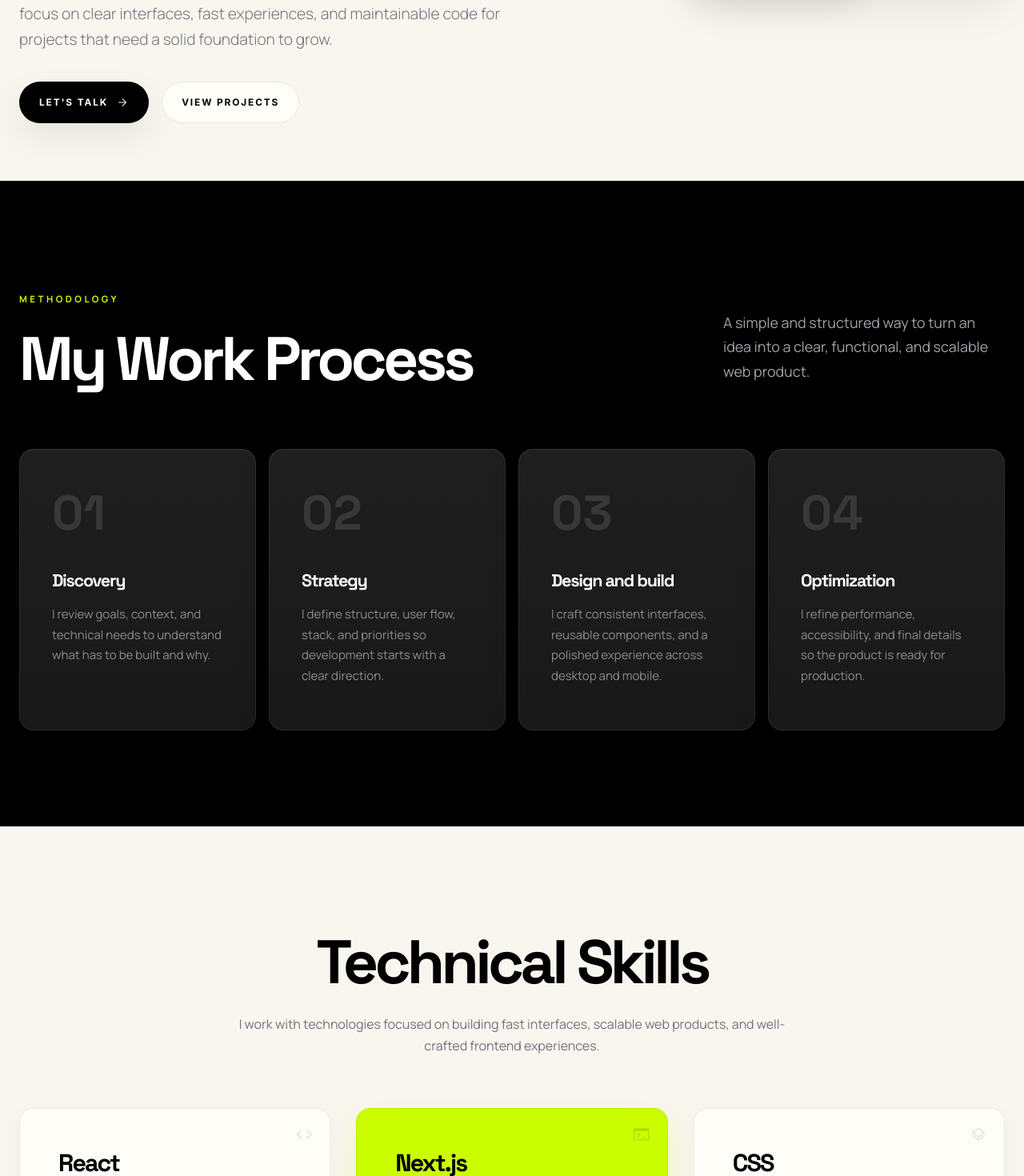
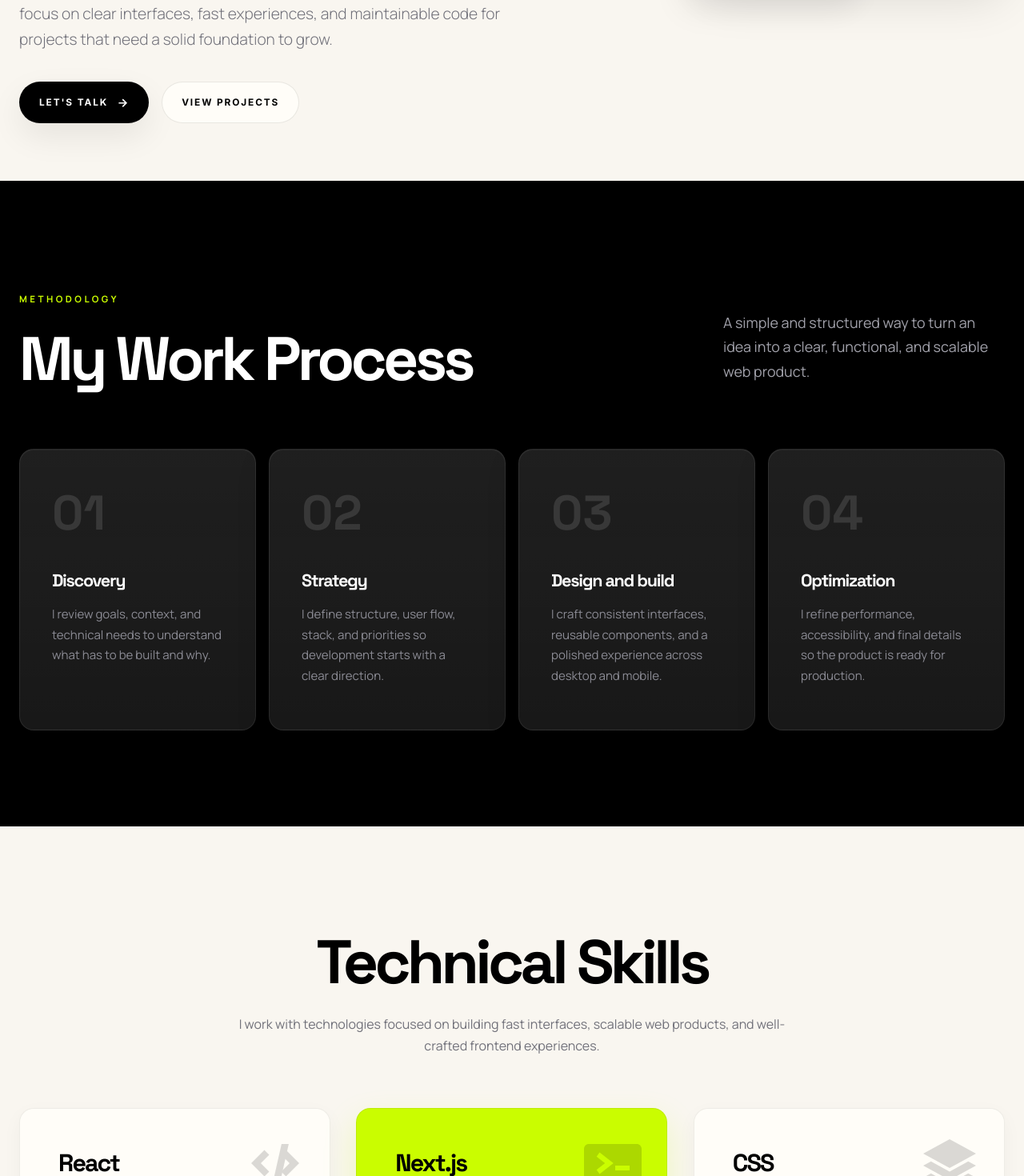
Before and after one commit to ezeGallardoo/portafolio, a Next.js app: page /en in a window 1280 px wide. Shown: the part 820-2290 px from the top of the page at 80% size. Built offline with nearby package versions, Linux system fonts and the light colour scheme.

Commit message:
perf: raise the lighthouse score

```diff
--- a/app/globals.css
+++ b/app/globals.css
@@ -33,22 +33,6 @@ body {
   color: var(--text);
   background: var(--bg);
   font-family: var(--font-body), sans-serif;
-}
-
-.material-symbols-outlined {
-  font-family: "Material Symbols Outlined";
-  font-style: normal;
-  font-weight: 400;
-  speak: none;
-  display: inline-block;
-  font-variation-settings: "FILL" 0, "wght" 300, "GRAD" 0, "opsz" 24;
-  line-height: 1;
-  letter-spacing: normal;
-  text-transform: none;
-  white-space: nowrap;
-  word-wrap: normal;
-  direction: ltr;
-  -webkit-font-smoothing: antialiased;
 }
 
 a {
@@ -213,17 +197,32 @@ button:focus-visible {
   box-shadow: 0 16px 40px rgba(0, 0, 0, 0.08);
 }
 
-.button--primary .material-symbols-outlined {
-  font-size: 1rem;
-  transition: transform 180ms ease;
-}
-
 .button--primary:hover {
   background: var(--primary);
 }
 
-.button--primary:hover .material-symbols-outlined {
+.button--primary:hover .button__icon {
   transform: translateX(2px);
+}
+
+.button__icon {
+  width: 1rem;
+  height: 1rem;
+  display: inline-flex;
+  align-items: center;
+  justify-content: center;
+  transition: transform 180ms ease;
+}
+
+.button__icon svg {
+  width: 100%;
+  height: 100%;
+  display: block;
+}
+
+.button__icon--inline {
+  width: 0.95rem;
+  height: 0.95rem;
 }
 
 .button--ghost {
@@ -585,14 +584,23 @@ button:focus-visible {
   position: absolute;
   top: 20px;
   right: 20px;
+  width: 96px;
+  height: 96px;
+  display: inline-flex;
+  align-items: center;
+  justify-content: center;
   opacity: 0.14;
-  font-size: 96px;
-  font-variation-settings: "FILL" 0, "wght" 300, "GRAD" 0, "opsz" 48;
   line-height: 1;
   pointer-events: none;
   transition: opacity 220ms ease;
   color: currentColor;
   z-index: 0;
+}
+
+.skill-card__icon svg {
+  width: 100%;
+  height: 100%;
+  display: block;
 }
 
 .skill-card h3 {
@@ -796,10 +804,6 @@ button:focus-visible {
   color: #ffffff;
 }
 
-.project-card__arrow .material-symbols-outlined {
-  font-size: 1rem;
-}
-
 .section-heading--projects {
   align-items: flex-start;
 }
@@ -918,12 +922,10 @@ button:focus-visible {
   flex: 0 0 1.25rem;
 }
 
-.cta__social-icon svg,
-.cta__social-icon .material-symbols-outlined {
+.cta__social-icon svg {
   display: block;
   width: 1.25rem;
   height: 1.25rem;
-  font-size: 1.25rem;
 }
 
 .cta__social span:last-child {
--- a/app/layout.tsx
+++ b/app/layout.tsx
@@ -47,12 +47,6 @@ export default async function RootLayout({
 
   return (
     <html lang={locale}>
-      <head>
-        <link
-          rel="stylesheet"
-          href="https://fonts.googleapis.com/css2?family=Material+Symbols+Outlined:wght,FILL@100..700,0..1&display=swap"
-        />
-      </head>
       <body className={`${displayFont.variable} ${bodyFont.variable} ${labelFont.variable}`}>
         {children}
       </body>
--- /dev/null
+++ b/components/portfolio-header.tsx
@@ -0,0 +1,131 @@
+"use client";
+
+import Link from "next/link";
+import { useEffect, useState } from "react";
+
+import type { Locale } from "@/data/site-content";
+
+type NavigationItem = {
+  href: string;
+  label: string;
+};
+
+type PortfolioHeaderProps = {
+  brand: string;
+  connectLabel: string;
+  languageLabel: string;
+  locale: Locale;
+  navigation: NavigationItem[];
+};
+
+export function PortfolioHeader({
+  brand,
+  connectLabel,
+  languageLabel,
+  locale,
+  navigation,
+}: PortfolioHeaderProps) {
+  const [activeSection, setActiveSection] = useState("#home");
+  const [isMenuOpen, setIsMenuOpen] = useState(false);
+
+  useEffect(() => {
+    const sectionIds = ["home", "process", "skills", "projects", "contact"];
+    const sections = sectionIds
+      .map((id) => document.getElementById(id))
+      .filter((section): section is HTMLElement => section !== null);
+
+    if (sections.length === 0) {
+      return;
+    }
+
+    const observer = new IntersectionObserver(
+      (entries) => {
+        const visibleEntries = entries
+          .filter((entry) => entry.isIntersecting)
+          .sort((a, b) => b.intersectionRatio - a.intersectionRatio);
+
+        if (visibleEntries.length > 0) {
+          setActiveSection(`#${visibleEntries[0].target.id}`);
+        }
+      },
+      {
+        rootMargin: "-20% 0px -45% 0px",
+        threshold: [0.2, 0.35, 0.5, 0.7],
+      },
+    );
+
+    sections.forEach((section) => observer.observe(section));
+
+    return () => {
+      observer.disconnect();
+    };
+  }, []);
+
+  useEffect(() => {
+    setIsMenuOpen(false);
+  }, [activeSection]);
+
+  return (
+    <header className="topbar">
+      <div className="topbar__inner">
+        <a className="topbar__brand" href="#home">
+          {brand}
+        </a>
+
+        <button
+          type="button"
+          className={`topbar__menu-toggle${isMenuOpen ? " is-open" : ""}`}
+          aria-label={isMenuOpen ? "Cerrar navegación" : "Abrir navegación"}
+          aria-expanded={isMenuOpen}
+          aria-controls="site-navigation"
+          onClick={() => setIsMenuOpen((current) => !current)}
+        >
+          <span />
+          <span />
+          <span />
+        </button>
+
+        <nav
+          id="site-navigation"
+          className={`topbar__nav${isMenuOpen ? " is-open" : ""}`}
+          aria-label={languageLabel}
+        >
+          {navigation.map((item) => (
+            <a
+              key={item.label}
+              href={item.href}
+              className={activeSection === item.href ? "is-active" : undefined}
+              onClick={() => setIsMenuOpen(false)}
+            >
+              {item.label}
+            </a>
+          ))}
+        </nav>
+
+        <div className={`topbar__actions${isMenuOpen ? " is-open" : ""}`}>
+          <div className="locale-switcher" aria-label={languageLabel}>
+            <Link
+              href="/es"
+              className={locale === "es" ? "is-active" : undefined}
+              aria-current={locale === "es" ? "page" : undefined}
+              onClick={() => setIsMenuOpen(false)}
+            >
+              ES
+            </Link>
+            <Link
+              href="/en"
+              className={locale === "en" ? "is-active" : undefined}
+              aria-current={locale === "en" ? "page" : undefined}
+              onClick={() => setIsMenuOpen(false)}
+            >
+              EN
+            </Link>
+          </div>
+          <a className="topbar__cta" href="#contact" onClick={() => setIsMenuOpen(false)}>
+            {connectLabel}
+          </a>
+        </div>
+      </div>
+    </header>
+  );
+}
--- /dev/null
+++ b/components/portfolio-reveal-controller.tsx
@@ -0,0 +1,45 @@
+"use client";
+
+import { useEffect } from "react";
+
+export function PortfolioRevealController() {
+  useEffect(() => {
+    if (window.matchMedia("(prefers-reduced-motion: reduce)").matches) {
+      return;
+    }
+
+    const revealItems = Array.from(document.querySelectorAll<HTMLElement>("[data-reveal]"));
+
+    if (revealItems.length === 0) {
+      return;
+    }
+
+    const observer = new IntersectionObserver(
+      (entries) => {
+        entries.forEach((entry) => {
+          if (entry.isIntersecting) {
+            entry.target.classList.add("is-visible");
+            if ((entry.target as HTMLElement).dataset.revealOnce === "true") {
+              observer.unobserve(entry.target);
+            }
+            return;
+          }
+
+          entry.target.classList.remove("is-visible");
+        });
+      },
+      {
+        threshold: 0.18,
+        rootMargin: "0px 0px -10% 0px",
+      },
+    );
+
+    revealItems.forEach((item) => observer.observe(item));
+
+    return () => {
+      observer.disconnect();
+    };
+  }, []);
+
+  return null;
+}
--- a/components/portfolio-shell.tsx
+++ b/components/portfolio-shell.tsx
@@ -1,9 +1,7 @@
-"use client";
+import Image from "next/image";
 
-import Image from "next/image";
-import Link from "next/link";
-import { useEffect, useState, type CSSProperties } from "react";
-
+import { PortfolioHeader } from "@/components/portfolio-header";
+import { PortfolioRevealController } from "@/components/portfolio-reveal-controller";
 import { siteContentByLocale, type Locale } from "@/data/site-content";
 
 function SocialIcon({ name }: { name: string }) {
@@ -18,11 +16,44 @@ function SocialIcon({ name }: { name: string }) {
     );
   }
 
-  if (name === "GitHub") {
+  return (
+    <svg viewBox="0 0 16 16" aria-hidden="true">
+      <path
+        d="M8 0C3.58 0 0 3.58 0 8C0 11.54 2.29 14.53 5.47 15.59C5.87 15.66 6.02 15.42 6.02 15.21C6.02 15.02 6.01 14.39 6.01 13.62C4 14 3.48 13.13 3.32 12.68C3.23 12.45 2.84 11.74 2.5 11.55C2.22 11.4 1.82 11.03 2.49 11.02C3.12 11.01 3.57 11.6 3.72 11.84C4.44 13.05 5.59 12.71 6.05 12.5C6.12 11.98 6.33 11.63 6.56 11.43C4.78 11.23 2.92 10.54 2.92 7.48C2.92 6.61 3.23 5.9 3.74 5.34C3.66 5.14 3.38 4.32 3.82 3.21C3.82 3.21 4.49 3 6 4.02C6.64 3.85 7.32 3.76 8 3.76C8.68 3.76 9.36 3.85 10 4.02C11.51 2.99 12.18 3.21 12.18 3.21C12.62 4.32 12.34 5.14 12.26 5.34C12.77 5.9 13.08 6.6 13.08 7.48C13.08 10.55 11.21 11.23 9.43 11.43C9.72 11.68 9.97 12.16 9.97 12.91C9.97 13.98 9.96 14.84 9.96 15.21C9.96 15.42 10.11 15.67 10.51 15.59C13.7 14.53 16 11.53 16 8C16 3.58 12.42 0 8 0Z"
+        fill="currentColor"
+      />
+    </svg>
+  );
+}
+
+function ArrowIcon() {
+  return (
+    <svg viewBox="0 0 20 20" aria-hidden="true">
+      <path
+        d="M4.25 10H13.64L9.57 5.93L11 4.5L17.5 11L11 17.5L9.57 16.07L13.64 12H4.25V10Z"
+        fill="currentColor"
+      />
+    </svg>
+  );
+}
+
+function SkillIcon({ icon }: { icon: string }) {
+  if (icon === "terminal") {
     return (
-      <svg viewBox="0 0 16 16" aria-hidden="true">
+      <svg viewBox="0 0 96 96" aria-hidden="true">
         <path
-          d="M8 0C3.58 0 0 3.58 0 8C0 11.54 2.29 14.53 5.47 15.59C5.87 15.66 6.02 15.42 6.02 15.21C6.02 15.02 6.01 14.39 6.01 13.62C4 14 3.48 13.13 3.32 12.68C3.23 12.45 2.84 11.74 2.5 11.55C2.22 11.4 1.82 11.03 2.49 11.02C3.12 11.01 3.57 11.6 3.72 11.84C4.44 13.05 5.59 12.71 6.05 12.5C6.12 11.98 6.33 11.63 6.56 11.43C4.78 11.23 2.92 10.54 2.92 7.48C2.92 6.61 3.23 5.9 3.74 5.34C3.66 5.14 3.38 4.32 3.82 3.21C3.82 3.21 4.49 3 6 4.02C6.64 3.85 7.32 3.76 8 3.76C8.68 3.76 9.36 3.85 10 4.02C11.51 2.99 12.18 3.21 12.18 3.21C12.62 4.32 12.34 5.14 12.26 5.34C12.77 5.9 13.08 6.6 13.08 7.48C13.08 10.55 11.21 11.23 9.43 11.43C9.72 11.68 9.97 12.16 9.97 12.91C9.97 13.98 9.96 14.84 9.96 15.21C9.96 15.42 10.11 15.67 10.51 15.59C13.7 14.53 16 11.53 16 8C16 3.58 12.42 0 8 0Z"
+          d="M18 24H78C81.314 24 84 26.686 84 30V66C84 69.314 81.314 72 78 72H18C14.686 72 12 69.314 12 66V30C12 26.686 14.686 24 18 24ZM27.75 39.75L38.25 48L27.75 56.25L31.5 61.5L48.75 48L31.5 34.5L27.75 39.75ZM51 57H69V51H51V57Z"
+          fill="currentColor"
+        />
+      </svg>
+    );
+  }
+
+  if (icon === "layers") {
+    return (
+      <svg viewBox="0 0 96 96" aria-hidden="true">
+        <path
+          d="M48 18L15 36L48 54L81 36L48 18ZM24.75 45.75L15 51L48 69L81 51L71.25 45.75L48 58.5L24.75 45.75ZM24.75 60.75L15 66L48 84L81 66L71.25 60.75L48 73.5L24.75 60.75Z"
           fill="currentColor"
         />
       </svg>
@@ -30,15 +61,17 @@ function SocialIcon({ name }: { name: string }) {
   }
 
   return (
-    <span className="material-symbols-outlined" aria-hidden="true">
-      link
-    </span>
+    <svg viewBox="0 0 96 96" aria-hidden="true">
+      <path
+        d="M34.5 31.5L18 48L34.5 64.5L40.5 58.5L30 48L40.5 37.5L34.5 31.5ZM61.5 31.5L55.5 37.5L66 48L55.5 58.5L61.5 64.5L78 48L61.5 31.5Z"
+        fill="currentColor"
+      />
+      <path d="M45.1 72H54.1L64.9 24H55.9L45.1 72Z" fill="currentColor" />
+    </svg>
   );
 }
 
 export function PortfolioShell({ locale }: { locale: Locale }) {
-  const [activeSection, setActiveSection] = useState("#home");
-  const [isMenuOpen, setIsMenuOpen] = useState(false);
   const siteContent = siteContentByLocale[locale];
   const contactEmail = siteContent.contact.email.replace(/^mailto:/, "");
   const getLinkProps = (href: string) =>
@@ -49,146 +82,16 @@ export function PortfolioShell({ locale }: { locale: Locale }) {
         }
       : {};
 
-  useEffect(() => {
-    const sectionIds = ["home", "process", "skills", "projects", "contact"];
-    const sections = sectionIds
-      .map((id) => document.getElementById(id))
-      .filter((section): section is HTMLElement => section !== null);
-
-    if (sections.length === 0) {
-      return;
-    }
-
-    const observer = new IntersectionObserver(
-      (entries) => {
-        const visibleEntries = entries
-          .filter((entry) => entry.isIntersecting)
-          .sort((a, b) => b.intersectionRatio - a.intersectionRatio);
-
-        if (visibleEntries.length > 0) {
-          setActiveSection(`#${visibleEntries[0].target.id}`);
-        }
-      },
-      {
-        rootMargin: "-20% 0px -45% 0px",
-        threshold: [0.2, 0.35, 0.5, 0.7],
-      },
-    );
-
-    sections.forEach((section) => observer.observe(section));
-
-    return () => {
-      observer.disconnect();
-    };
-  }, []);
-
-  useEffect(() => {
-    setIsMenuOpen(false);
-  }, [activeSection]);
-
-  useEffect(() => {
-    if (window.matchMedia("(prefers-reduced-motion: reduce)").matches) {
-      return;
-    }
-
-    const revealItems = Array.from(
-      document.querySelectorAll<HTMLElement>("[data-reveal]"),
-    );
-
-    if (revealItems.length === 0) {
-      return;
-    }
-
-    const observer = new IntersectionObserver(
-      (entries) => {
-        entries.forEach((entry) => {
-          if (entry.isIntersecting) {
-            entry.target.classList.add("is-visible");
-            if ((entry.target as HTMLElement).dataset.revealOnce === "true") {
-              observer.unobserve(entry.target);
-            }
-            return;
-          }
-
-          entry.target.classList.remove("is-visible");
-        });
-      },
-      {
-        threshold: 0.18,
-        rootMargin: "0px 0px -10% 0px",
-      },
-    );
-
-    revealItems.forEach((item) => observer.observe(item));
-
-    return () => {
-      observer.disconnect();
-    };
-  }, [locale]);
-
   return (
     <main className="portfolio-page">
-      <header className="topbar">
-        <div className="topbar__inner">
-          <a className="topbar__brand" href="#home">
-            {siteContent.brand}
-          </a>
-
-          <button
-            type="button"
-            className={`topbar__menu-toggle${isMenuOpen ? " is-open" : ""}`}
-            aria-label={isMenuOpen ? "Cerrar navegación" : "Abrir navegación"}
-            aria-expanded={isMenuOpen}
-            aria-controls="site-navigation"
-            onClick={() => setIsMenuOpen((current) => !current)}
-          >
-            <span />
-            <span />
-            <span />
-          </button>
-
-          <nav
-            id="site-navigation"
-            className={`topbar__nav${isMenuOpen ? " is-open" : ""}`}
-            aria-label={siteContent.languageLabel}
-          >
-            {siteContent.navigation.map((item) => (
-              <a
-                key={item.label}
-                href={item.href}
-                className={activeSection === item.href ? "is-active" : undefined}
-                onClick={() => setIsMenuOpen(false)}
-              >
-                {item.label}
-              </a>
-            ))}
-          </nav>
-
-          <div className={`topbar__actions${isMenuOpen ? " is-open" : ""}`}>
-            <div className="locale-switcher" aria-label={siteContent.languageLabel}>
-              <Link
-                href="/es"
-                className={locale === "es" ? "is-active" : undefined}
-                aria-current={locale === "es" ? "page" : undefined}
-                onClick={() => setIsMenuOpen(false)}
-              >
-                ES
-              </Link>
-              <Link
-                href="/en"
-                className={locale === "en" ? "is-active" : undefined}
-                aria-current={locale === "en" ? "page" : undefined}
-                onClick={() => setIsMenuOpen(false)}
-              >
-                EN
-              </Link>
-            </div>
-            <a className="topbar__cta" href="#contact" onClick={() => setIsMenuOpen(false)}>
-              {siteContent.connectLabel}
-            </a>
-          </div>
-        </div>
-      </header>
+      <PortfolioRevealController />
+      <PortfolioHeader
+        brand={siteContent.brand}
+        connectLabel={siteContent.connectLabel}
+        languageLabel={siteContent.languageLabel}
+        locale={locale}
+        navigation={siteContent.navigation}
+      />
 
       <section className="hero" id="home">
         <div className="hero__leak" aria-hidden="true" />
@@ -205,8 +108,8 @@ export function PortfolioShell({ locale }: { locale: Locale }) {
             <div className="hero__buttons">
               <a className="button button--primary" href="#contact">
                 {siteContent.hero.primaryCta}
-                <span className="material-symbols-outlined" aria-hidden="true">
-                  arrow_forward
+                <span className="button__icon" aria-hidden="true">
+                  <ArrowIcon />
                 </span>
               </a>
               <a className="button button--ghost" href={siteContent.hero.secondaryHref}>
@@ -215,12 +118,7 @@ export function PortfolioShell({ locale }: { locale: Locale }) {
             </div>
           </div>
 
-          <div
-            className="hero__media"
-            data-reveal
-            data-reveal-once="true"
-            style={{ "--reveal-delay": "90ms" } as CSSProperties}
-          >
+          <div className="hero__media" data-reveal data-reveal-once="true" style={{ ["--reveal-delay" as string]: "90ms" }}>
             <div className="hero__image-frame">
               <Image
                 src={siteContent.hero.image}
@@ -240,11 +138,7 @@ export function PortfolioShell({ locale }: { locale: Locale }) {
 
       <section className="process" id="process">
         <div className="shell">
-          <div
-            className="section-heading section-heading--split"
-            data-reveal
-            data-reveal-once="true"
-          >
+          <div className="section-heading section-heading--split" data-reveal data-reveal-once="true">
             <div>
               <span>{siteContent.process.kicker}</span>
               <h2>{siteContent.process.title}</h2>
@@ -258,7 +152,7 @@ export function PortfolioShell({ locale }: { locale: Locale }) {
                 key={step.number}
                 className="process-card"
                 data-reveal
-                style={{ "--reveal-delay": `${Number(step.number) * 45}ms` } as CSSProperties}
+                style={{ ["--reveal-delay" as string]: `${Number(step.number) * 45}ms` }}
               >
                 <span className="process-card__index">{step.number}</span>
                 <h3>{step.title}</h3>
@@ -271,29 +165,21 @@ export function PortfolioShell({ locale }: { locale: Locale }) {
 
       <section className="skills" id="skills">
         <div className="shell">
-          <div
-            className="section-heading section-heading--center"
-            data-reveal
-            data-reveal-once="true"
-          >
+          <div className="section-heading section-heading--center" data-reveal data-reveal-once="true">
             <h2>{siteContent.skills.title}</h2>
             <p>{siteContent.skills.description}</p>
           </div>
 
           <div className="skills-grid">
-            {siteContent.skills.cards.map((card) => (
+            {siteContent.skills.cards.map((card, index) => (
               <article
                 key={card.title}
                 className={`skill-card${card.featured ? " skill-card--featured" : ""}`}
                 data-reveal
-                style={
-                  {
-                    "--reveal-delay": `${siteContent.skills.cards.indexOf(card) * 55}ms`,
-                  } as CSSProperties
-                }
+                style={{ ["--reveal-delay" as string]: `${index * 55}ms` }}
               >
-                <span className="skill-card__icon material-symbols-outlined" aria-hidden="true">
-                  {card.icon}
+                <span className="skill-card__icon" aria-hidden="true">
+                  <SkillIcon icon={card.icon} />
                 </span>
                 <h3>{card.title}</h3>
                 <p>{card.text}</p>
@@ -310,24 +196,20 @@ export function PortfolioShell({ locale }: { locale: Locale }) {
 
       <section className="projects" id="projects">
         <div className="shell">
-          <div
-            className="section-heading section-heading--split section-heading--projects"
-            data-reveal
-            data-reveal-once="true"
-          >
+          <div className="section-heading section-heading--split section-heading--projects" data-reveal data-reveal-once="true">
             <h2>{siteContent.projects.title}</h2>
             <div>
               <p>{siteContent.projects.description}</p>
-              <a href={siteContent.projects.archiveHref}>
+              <a href={siteContent.projects.archiveHref} {...getLinkProps(siteContent.projects.archiveHref)}>
                 <span>{siteContent.projects.archiveCta}</span>
-                <span className="material-symbols-outlined" aria-hidden="true">
-                  arrow_forward
+                <span className="button__icon button__icon--inline" aria-hidden="true">
+                  <ArrowIcon />
                 </span>
               </a>
             </div>
           </div>
 
-          <article className="projects-soon" data-reveal style={{ "--reveal-delay": "80ms" } as CSSProperties}>
+          <article className="projects-soon" data-reveal style={{ ["--reveal-delay" as string]: "80ms" }}>
             <div className="projects-soon__visual" aria-hidden="true">
               <span className="projects-soon__ring projects-soon__ring--outer" />
               <span className="projects-soon__ring projects-soon__ring--inner" />
@@ -338,10 +220,14 @@ export function PortfolioShell({ locale }: { locale: Locale }) {
               <h3>{siteContent.projects.statusTitle}</h3>
               <p>{siteContent.projects.statusText}</p>
             </div>
-            <a href={siteContent.projects.archiveHref} className="button button--primary" {...getLinkProps(siteContent.projects.archiveHref)}>
+            <a
+              href={siteContent.projects.archiveHref}
+              className="button button--primary"
+              {...getLinkProps(siteContent.projects.archiveHref)}
+            >
               {siteContent.projects.archiveCta}
-              <span className="material-symbols-outlined" aria-hidden="true">
-                arrow_forward
+              <span className="button__icon" aria-hidden="true">
+                <ArrowIcon />
               </span>
             </a>
           </article>
```
